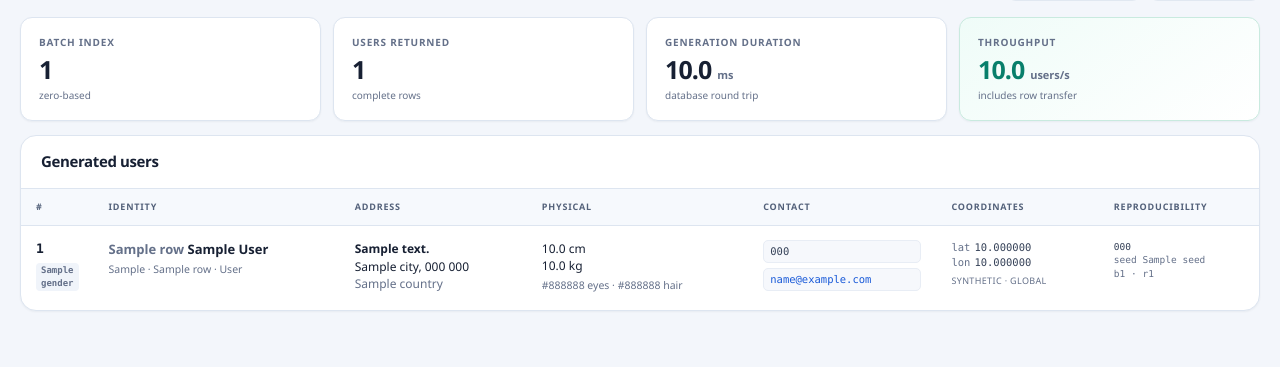
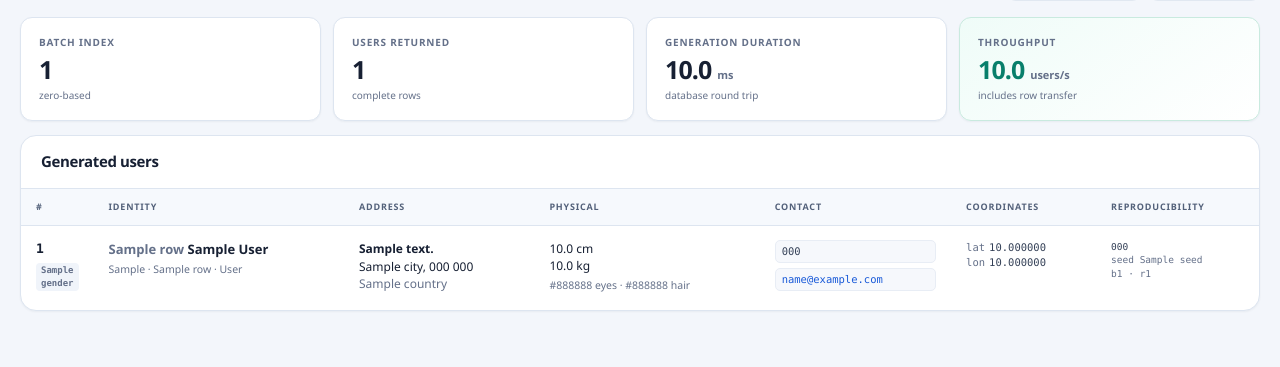
Before and after one commit to BodzioES/Itransition-task6, a Flask app: template app/templates/index.html in a window 1280 px wide. Shown: the part 972-1339 px from the top of the page. Run offline with Flask 3, Linux system fonts and the light colour scheme; the template is opened without the code that fills it: most values are stand-ins (such as "Sample title", 1, 10 or a date in 2020); form fields are guessed from the names that the template uses.

Commit message:
Remove synthetic global coordinate note

```diff
--- a/app/static/css/style.css
+++ b/app/static/css/style.css
@@ -764,14 +764,6 @@ main.shell {
   color: var(--muted);
 }
 
-.coordinate-note {
-  margin-top: 4px;
-  color: var(--muted);
-  font-size: 9px;
-  letter-spacing: 0.04em;
-  text-transform: uppercase;
-}
-
 .repro-code {
   color: var(--muted);
   font-family: var(--mono);
--- a/app/templates/index.html
+++ b/app/templates/index.html
@@ -179,7 +179,6 @@
             <td data-label="Coordinates">
               <div class="coordinate"><span>lat</span>{{ row.latitude|coord }}</div>
               <div class="coordinate"><span>lon</span>{{ row.longitude|coord }}</div>
-              <div class="coordinate-note">synthetic · global</div>
             </td>
             <td data-label="Reproducibility">
               <div class="repro-code">{{ row.locale_code }}</div>
```
Also changed, not shown: tests/test_web.py (+2 -1 lines).
